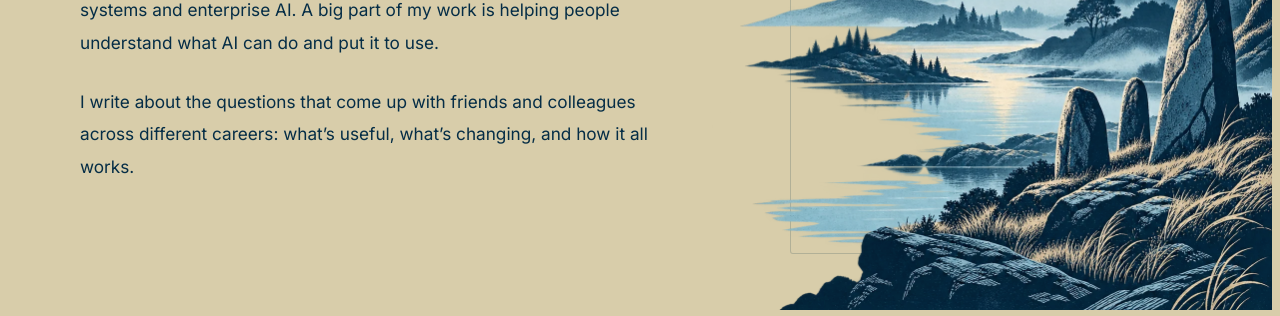
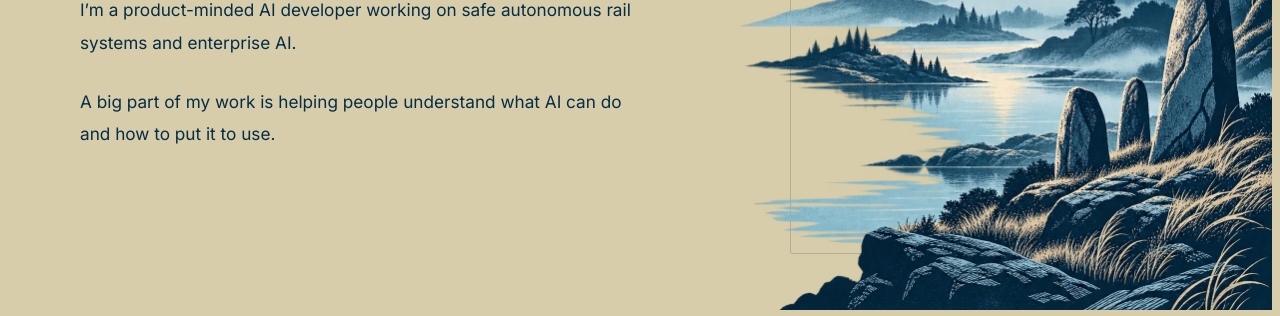
Before and after one commit to calenirwin/calenirwin.github.io, an Astro site: page / in a window 1280 px wide. Shown: the part 488-804 px from the top of the page. Built offline with nearby package versions, Linux system fonts and the light colour scheme; Astro itself is replaced by a stand-in of ours.

Commit message:
Update content/pages/home.md (via Pages CMS)

```diff
--- a/content/pages/home.md
+++ b/content/pages/home.md
@@ -1,8 +1,8 @@
 ---
-title: "Calen Irwin"
-description: "Product-minded AI developer working on safe autonomous rail systems and enterprise AI."
+title: Calen Irwin
+description: Product-minded AI developer working on safe autonomous rail systems
+  and enterprise AI.
 ---
+I’m a product-minded AI developer working on safe autonomous rail systems and enterprise AI.
 
-I’m a product-minded AI developer working on safe autonomous rail systems and enterprise AI. A big part of my work is helping people understand what AI can do and put it to use.
-
-I write about the questions that come up with friends and colleagues across different careers: what’s useful, what’s changing, and how it all works.
+A big part of my work is helping people understand what AI can do and how to put it to use.
```
